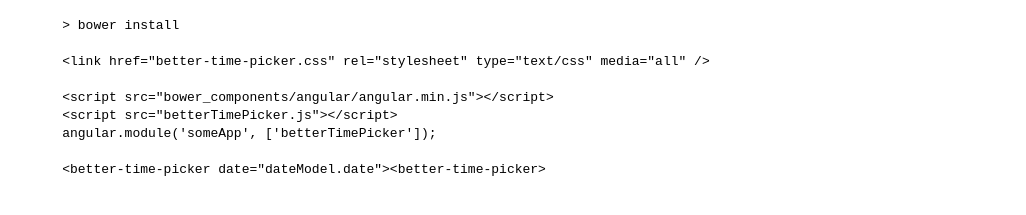
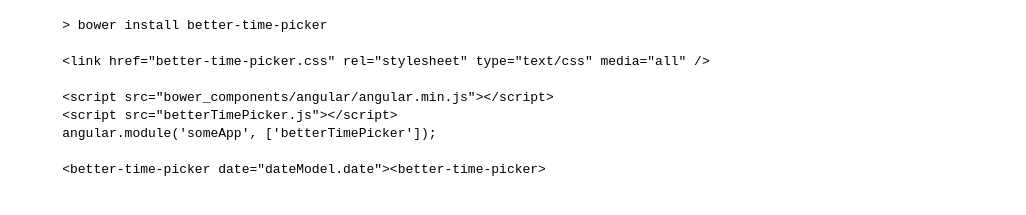
Before and after one commit to paulb896/better-time-picker, a website: page index.html in a window 1280 px wide. Shown: the part 439-654 px from the top of the page, without its empty margins (177-1203 px from the left). Drawn offline with nearby package versions, Linux system fonts and the light colour scheme.

Commit message:
Update readme

```diff
--- a/index.html
+++ b/index.html
@@ -17,8 +17,8 @@
     <better-time-picker hide-after-selection="hideAfterSelection" date="dateModel.date"></better-time-picker>
     <input type="checkbox" ng-model="hideAfterSelection"/> HIDE ON SELECTION
   </div>
-  <pre style="width:50%; display:inline;"><code>
-    > bower install
+  <pre style="display:inline;"><code>
+    > bower install better-time-picker
 
     &lt;link href="better-time-picker.css" rel="stylesheet" type="text/css" media="all" /&gt;
 
```
Also changed, not shown: README.md.
